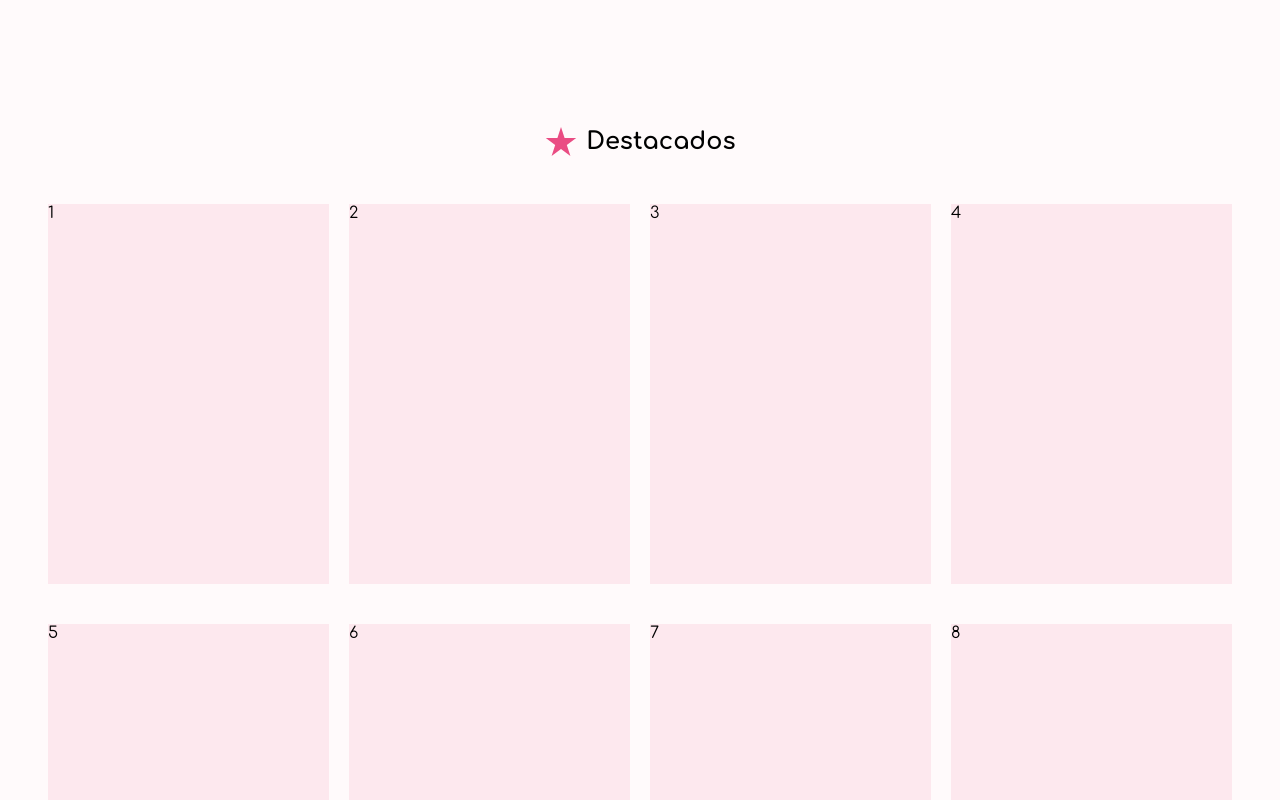
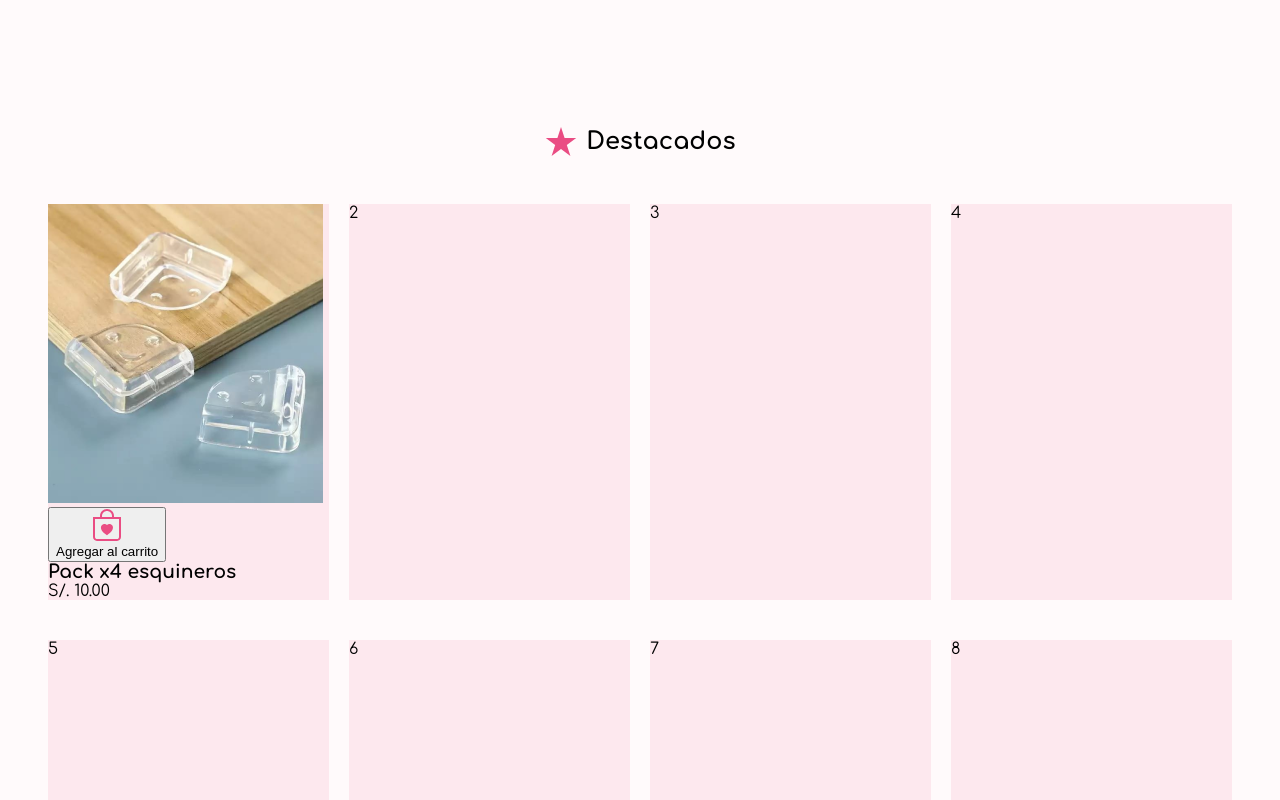
Before and after one commit to JimmyLoloy98/BabyStore, a website: page index.html in a window 1280 px wide. Shown: the part 689-1489 px from the top of the page. Drawn offline with Linux system fonts and the light colour scheme.

Commit message:
feat: structure for a card component

```diff
--- a/index.html
+++ b/index.html
@@ -86,7 +86,21 @@
       </span>
 
       <div class='container-product-cards'>
-        <div class='card-item'>1</div>
+        <div class='card-item'>
+          <div class='card-header'>
+            <img class='card-image' src="./images/product1-image.png" alt="Producto 1" />
+            <button class='card-button' type='button'>
+              <svg width="28" height="32" viewBox="0 0 28 32" fill="none" xmlns="http://www.w3.org/2000/svg">
+                <path fill-rule="evenodd" clip-rule="evenodd" d="M19 7C19 5.67392 18.4732 4.40215 17.5355 3.46447C16.5979 2.52678 15.3261 2 14 2C12.6739 2 11.4021 2.52678 10.4645 3.46447C9.52678 4.40215 9 5.67392 9 7V8H19V7ZM21 7V8H28V28C28 29.0609 27.5786 30.0783 26.8284 30.8284C26.0783 31.5786 25.0609 32 24 32H4C2.93913 32 1.92172 31.5786 1.17157 30.8284C0.421427 30.0783 0 29.0609 0 28V8H7V7C7 5.14348 7.7375 3.36301 9.05025 2.05025C10.363 0.737498 12.1435 0 14 0C15.8565 0 17.637 0.737498 18.9497 2.05025C20.2625 3.36301 21 5.14348 21 7ZM26 28V10H2V28C2 28.5304 2.21071 29.0391 2.58579 29.4142C2.96086 29.7893 3.46957 30 4 30H24C24.5304 30 25.0391 29.7893 25.4142 29.4142C25.7893 29.0391 26 28.5304 26 28ZM14 15.986C17.328 12.564 25.65 18.552 14 26.25C2.35 18.55 10.672 12.564 14 15.986Z" fill="#EA4C83"/>
+              </svg>
+              <p>Agregar al carrito</p>
+            </button>
+          </div>
+          <div class='card-description'>
+            <h3>Pack x4 esquineros</h3>
+            <p>S/. 10.00</p>
+          </div>
+        </div>
         <div class='card-item'>2</div>
         <div class='card-item'>3</div>
         <div class='card-item'>4</div>
```
